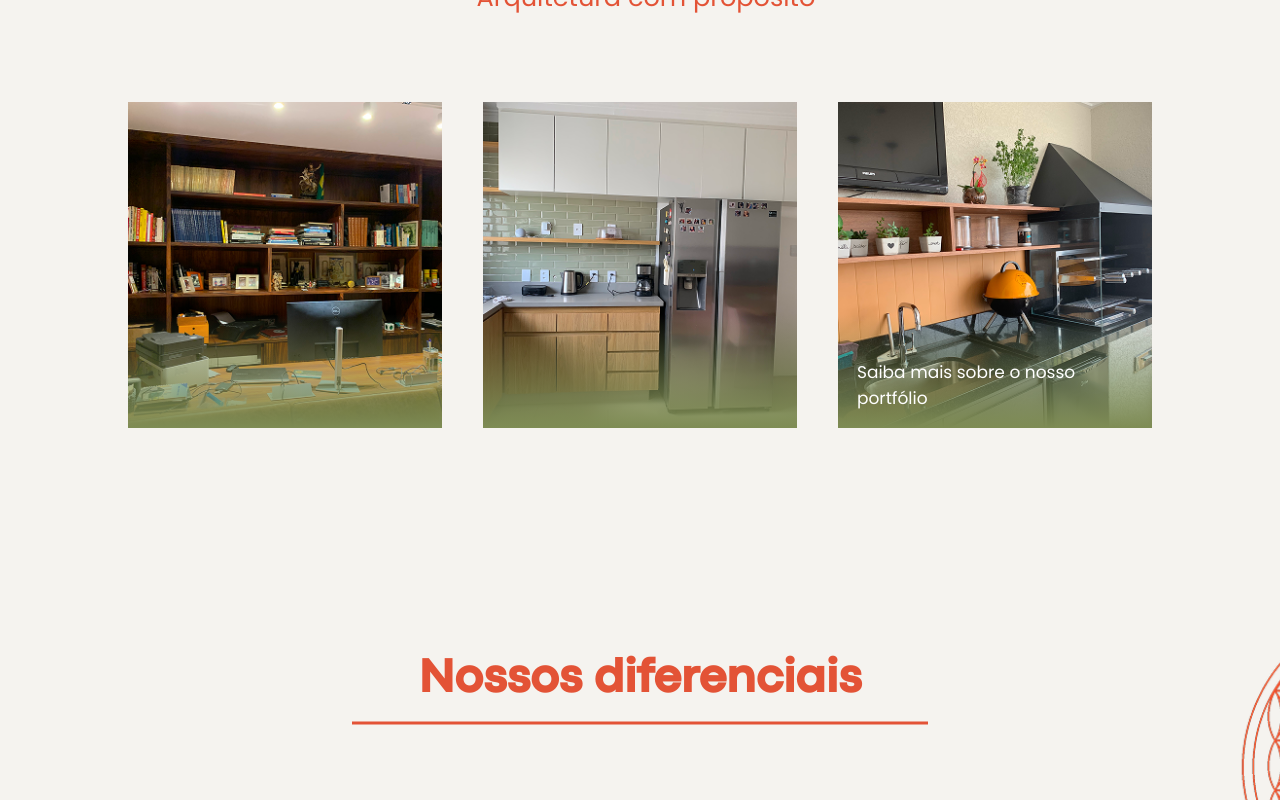
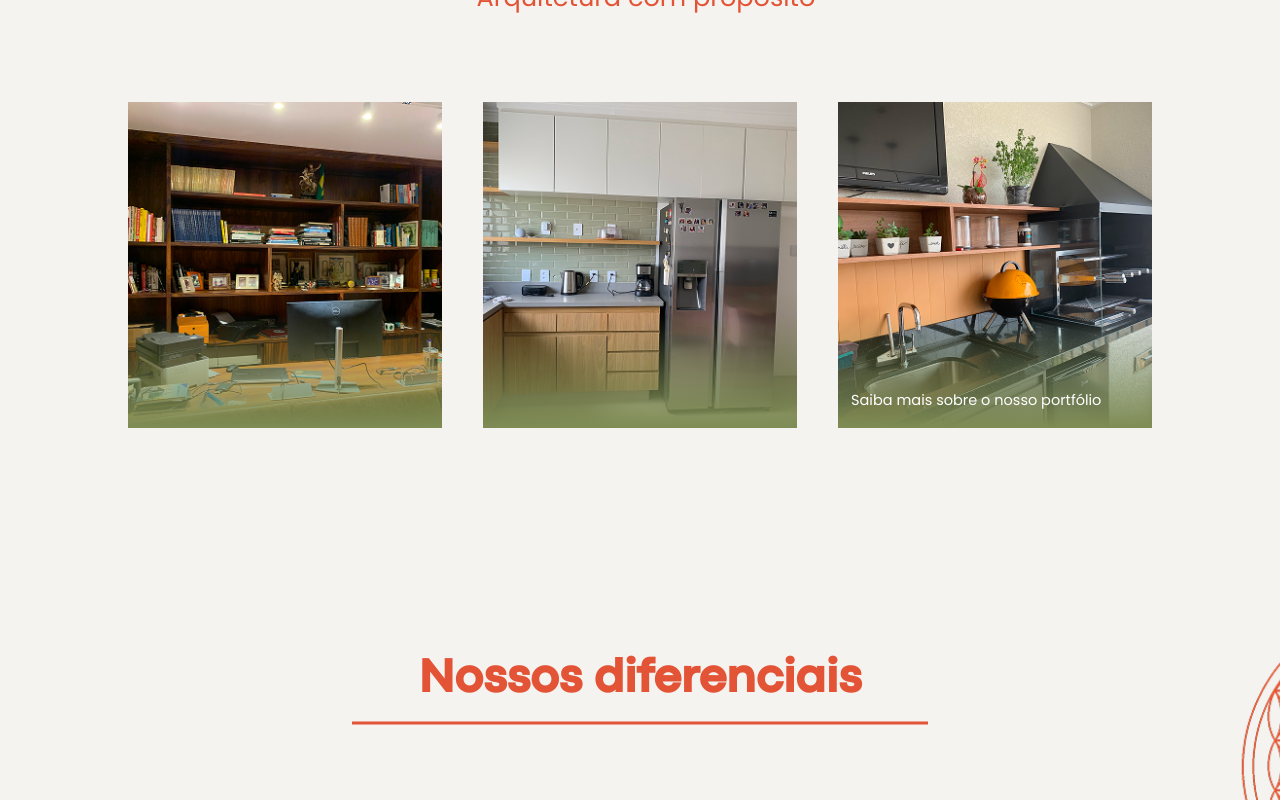
Before and after one commit to Scitec-Jr/Artha_Arquitetura_Site, a React (Vite) app: page / in a window 1280 px wide. In both pictures the pointer is over the link "Saiba mais sobre o nosso portfólio". Shown: the part 800-1600 px from the top of the page. Built offline with nearby package versions, Linux system fonts and the light colour scheme.

Commit message:
feat : ajustando css

```diff
--- a/src/pages/Home.module.css
+++ b/src/pages/Home.module.css
@@ -165,12 +165,12 @@ body {
     left: 25px;
     color: white;
     z-index: 2;
-    transition: 0.3s;
+    transition: transform 0.3s ease;
+    display: inline-block;
 }
 
 .portfolioText:hover {
-    transform: translateX(-6px);
-    font-size: 17px;
+    transform: translateX(-6px) scale(1.05);
 }
 
 .ourAdvantages {
```
